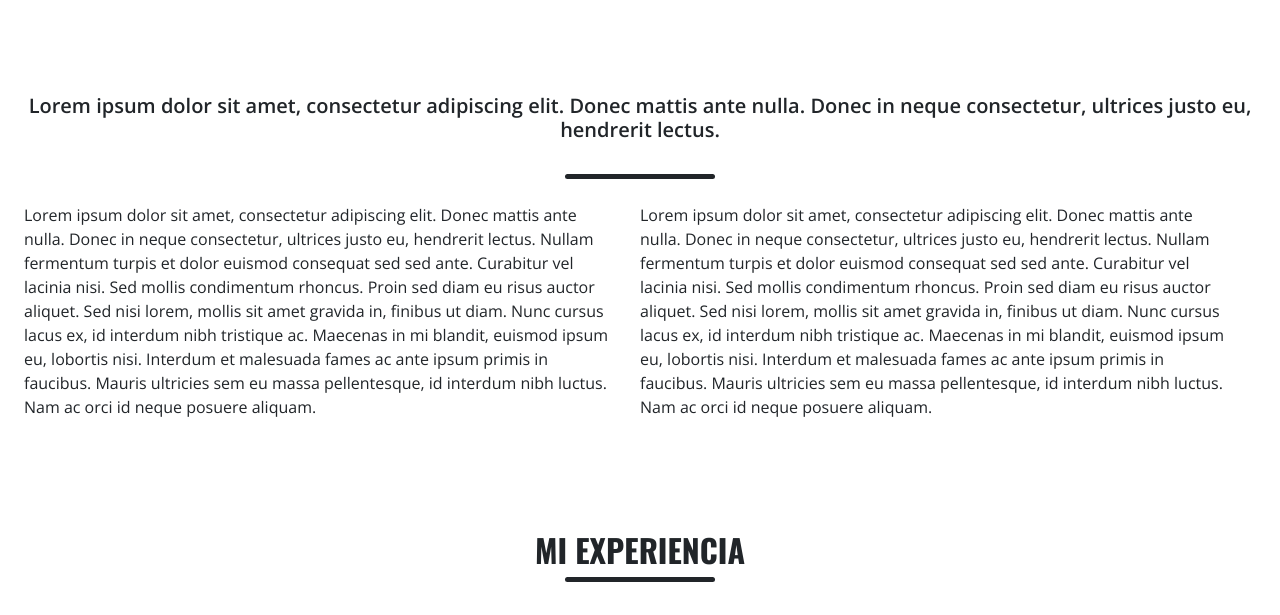
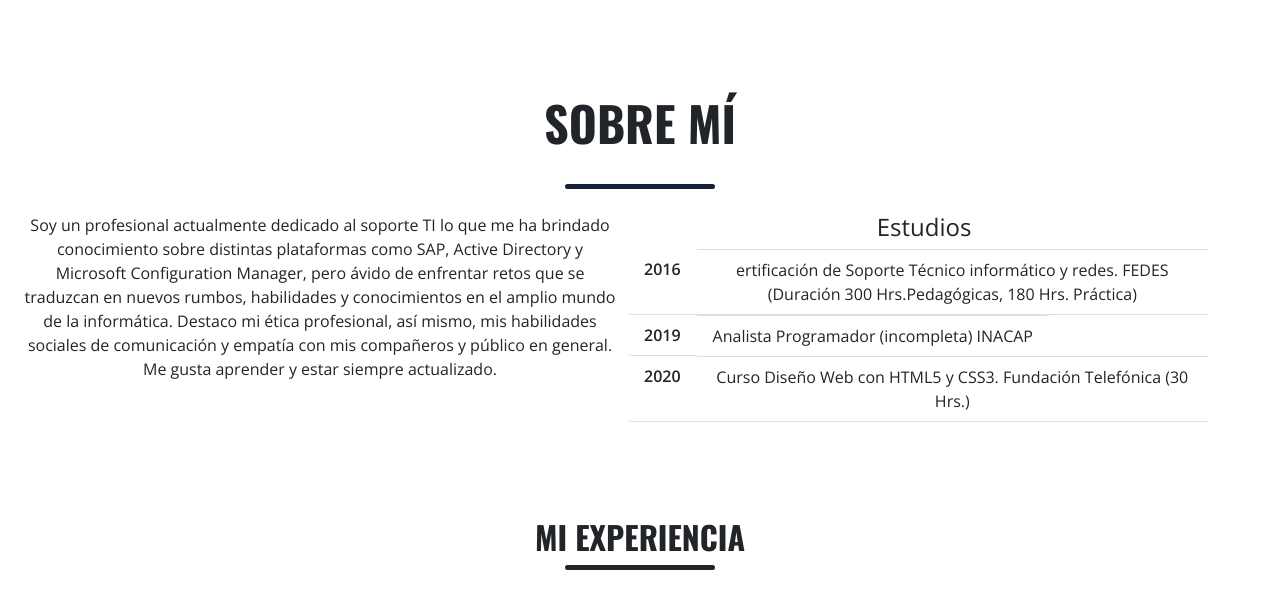
Before and after one commit to EGHCh/Portafolio, a plain HTML site: page index.html in a window 1280 px wide. Shown: the part 902-1517 px from the top of the page. Drawn offline with nearby package versions, Linux system fonts and the light colour scheme; a script that the page names is missing.

Commit message:
Added 'aboutme' information

```diff
--- a/index.html
+++ b/index.html
@@ -47,20 +47,32 @@
             </div>
     </header>
     <!--TEXTO-->
-    <section id="texto" class="pt-5 d-none d-md-block">
-        <div class="container-fluid text-center pt-5 justify-content-center">
-            <h5 class="fw-bold">Lorem ipsum dolor sit amet, consectetur adipiscing elit. Donec mattis ante nulla. Donec in neque consectetur, ultrices justo eu, hendrerit lectus.</h5>
+    <section id="texto" class="pt-5 d-none d-md-block" >
+        <div class="container-fluid text-center mt-5 justify-content-center">
+            <h2 class="oswald fw-bold display-5">SOBRE MÍ</h2>
         </div>
         <div class="container-fluid d-flex justify-content-center py-4">
-            <div class="divider bg-dark rounded"></div>
+            <div class="divider rounded"></div>
         </div>
 
-        <div class="container-fluid row">
-            <p class="col-md-6">Lorem ipsum dolor sit amet, consectetur adipiscing elit. Donec mattis ante nulla. Donec in neque consectetur, ultrices justo eu, hendrerit lectus. Nullam fermentum turpis et dolor euismod consequat sed sed ante. Curabitur vel lacinia nisi. Sed mollis condimentum rhoncus. Proin sed diam eu risus auctor aliquet. Sed nisi lorem, mollis sit amet gravida in, finibus ut diam. Nunc cursus lacus ex, id interdum nibh tristique ac. Maecenas in mi blandit, euismod ipsum eu, lobortis nisi. Interdum et malesuada fames ac ante ipsum primis in faucibus. Mauris ultricies sem eu massa pellentesque, id interdum nibh luctus. Nam ac orci id neque posuere aliquam.</p>
-            <p class="col-md-6">Lorem ipsum dolor sit amet, consectetur adipiscing elit. Donec mattis ante nulla. Donec in neque consectetur, ultrices justo eu, hendrerit lectus. Nullam fermentum turpis et dolor euismod consequat sed sed ante. Curabitur vel lacinia nisi. Sed mollis condimentum rhoncus. Proin sed diam eu risus auctor aliquet. Sed nisi lorem, mollis sit amet gravida in, finibus ut diam. Nunc cursus lacus ex, id interdum nibh tristique ac. Maecenas in mi blandit, euismod ipsum eu, lobortis nisi. Interdum et malesuada fames ac ante ipsum primis in faucibus. Mauris ultricies sem eu massa pellentesque, id interdum nibh luctus. Nam ac orci id neque posuere aliquam.</p>
+        <div class="container-fluid row text-center">
+            <p class="col-md-6">Soy un profesional actualmente dedicado al soporte TI lo que me ha brindado conocimiento sobre distintas plataformas como SAP, Active Directory y Microsoft Configuration Manager, pero ávido de enfrentar retos que se traduzcan en nuevos rumbos, habilidades y conocimientos en el amplio mundo de la informática. Destaco mi ética profesional, así mismo, mis habilidades sociales de comunicación y empatía con mis compañeros y público en general. Me gusta aprender y estar siempre actualizado.</p>
+            <div class="col-md-6 row">
+                <h4>Estudios</h4>
+                <ul class="list-group list-group-horizontal list-group-flush">
+                    <li class="list-group-item fw-bold">2016</li>
+                    <li class="list-group-item">ertificación de Soporte Técnico informático y redes. FEDES (Duración 300 Hrs.Pedagógicas, 180 Hrs. Práctica)<li>
+                </ul>
+                <ul class="list-group list-group-horizontal list-group-flush">
+                    <li class="list-group-item fw-bold">2019</li>
+                    <li class="list-group-item">Analista Programador (incompleta) INACAP</li>
+                </ul>
+                <ul class="list-group list-group-horizontal list-group-flush">
+                    <li class="list-group-item fw-bold">2020</li>
+                    <li class="list-group-item">Curso Diseño Web con HTML5 y CSS3. Fundación Telefónica (30 Hrs.)<li>
+                </ul>
+            </div>
         </div>
-
-
     </section>
     <!--EXPERIENCIA-->
     <section id="experiencia" class="pt-5">
```
